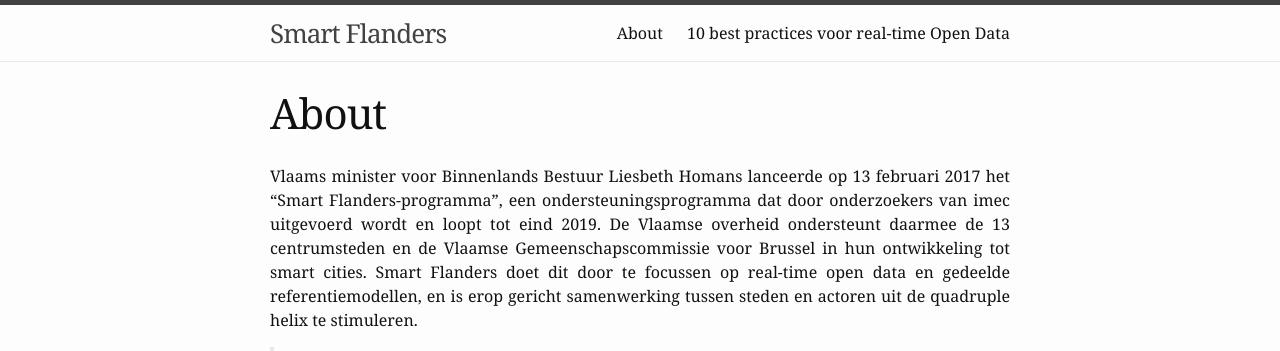
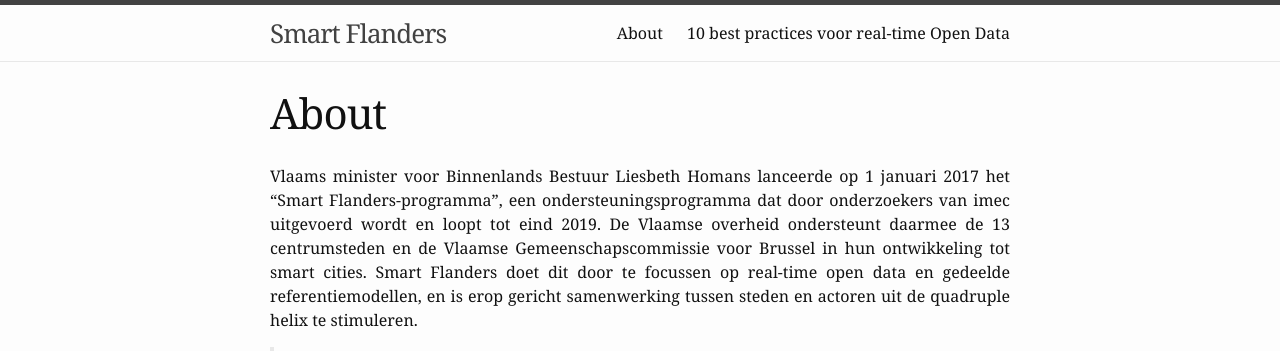
Before and after one commit to smartflanders/smartflanders.github.io, a Jekyll site: the page built from about.html, in a window 1280 px wide. Shown: the top 351 px of the page. Built offline with Jekyll 4.4.1, drawn with Linux system fonts in a browser that asks for light colours.

Commit message:
Update about.html

```diff
--- a/about.html
+++ b/about.html
@@ -5,7 +5,7 @@
 ---
 <section>
   <p style="text-align: justify;">
-    Vlaams minister voor Binnenlands Bestuur Liesbeth Homans lanceerde op 13 februari 2017 het “Smart Flanders-programma”, een ondersteuningsprogramma dat door onderzoekers van imec uitgevoerd wordt en loopt tot eind 2019.
+    Vlaams minister voor Binnenlands Bestuur Liesbeth Homans lanceerde op 1 januari 2017 het “Smart Flanders-programma”, een ondersteuningsprogramma dat door onderzoekers van imec uitgevoerd wordt en loopt tot eind 2019.
     De Vlaamse overheid ondersteunt daarmee de 13 centrumsteden en de Vlaamse Gemeenschapscommissie voor Brussel in hun ontwikkeling tot smart cities. Smart Flanders doet dit door te focussen op real-time open data en gedeelde referentiemodellen, en is erop gericht samenwerking tussen steden en actoren uit de quadruple helix te stimuleren.
   </p>
 </section>
```
